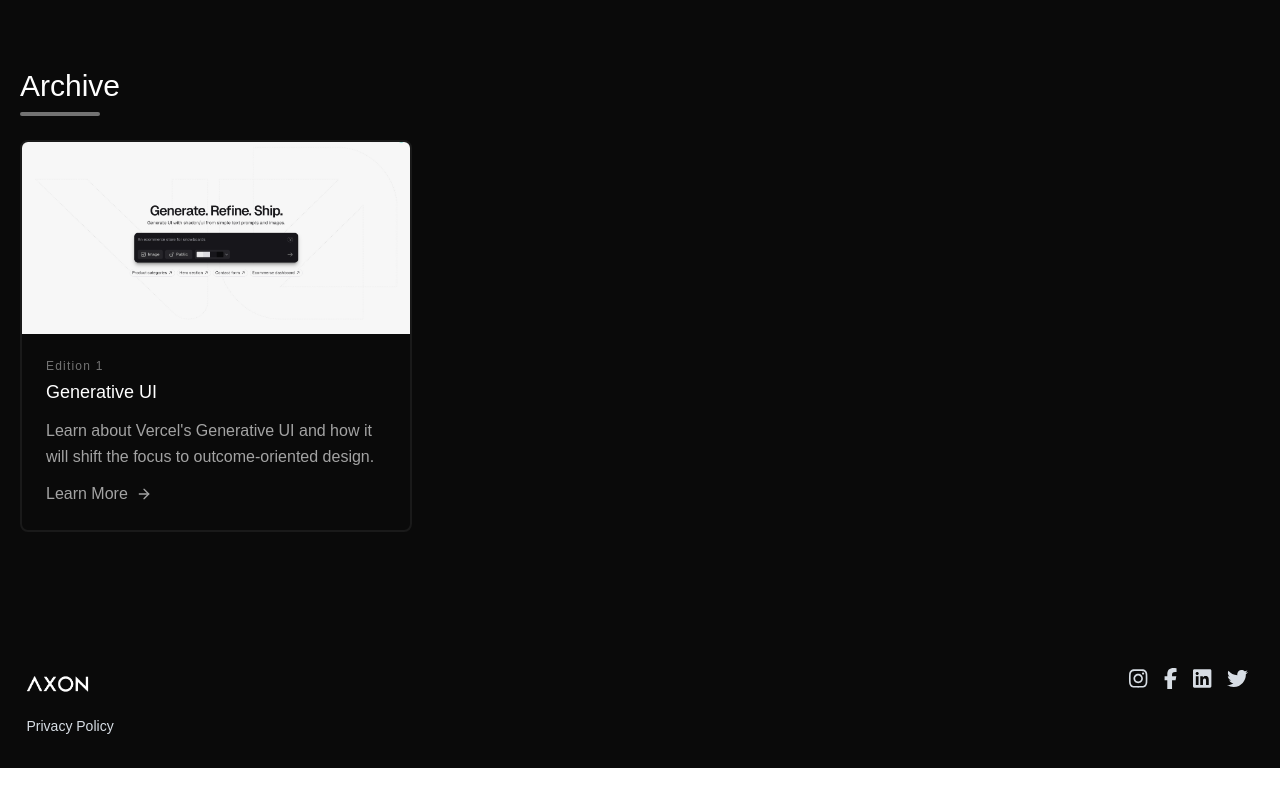
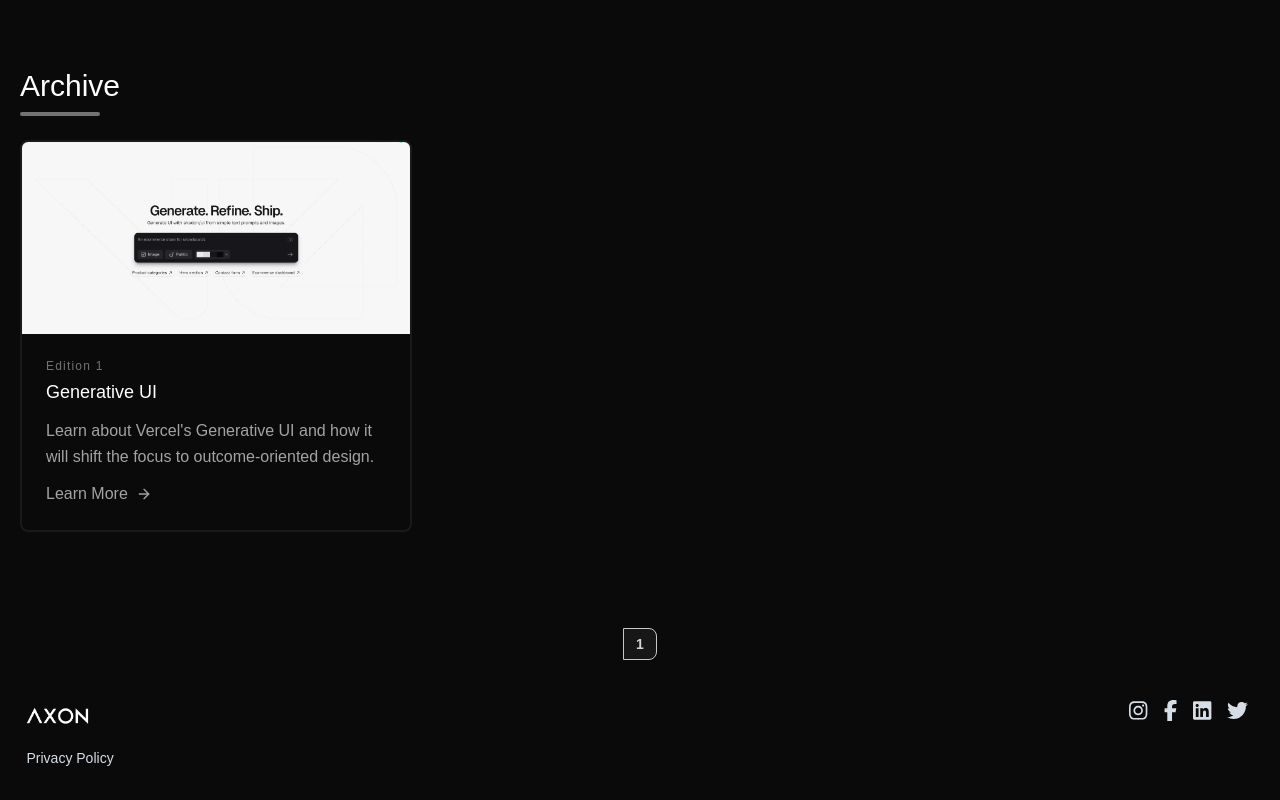
Before and after one commit to sleepycat-web/axon-newsletter, a Next.js app: page / in a window 1280 px wide. Shown: the part 828-1628 px from the top of the page. Before the commit the page ends 1596 px from the top, so only its background shows below. Built offline with nearby package versions, Linux system fonts and the light colour scheme.

Commit message:
add pagination

```diff
--- a/components/ui/archive.tsx
+++ b/components/ui/archive.tsx
@@ -33,7 +33,6 @@
   return (
     <section className="bg-neutral-950 font-poppins text-neutral-400 body-font ">
       <div className="container px-5 py-24 mx-auto">
-
         <div className="lg:w-1/2 w-full mb-6 ">
           <h1 className="sm:text-3xl text-2xl font-medium title-font mb-2 text-white">
             Archive
@@ -87,6 +86,11 @@
           ))}
         </div>
       </div>
+      <div className="flex justify-center items-center">
+        <div className="join">
+          <button className="join-item btn btn-sm bg-neutral-900 text-neutral-300 hover:bg-neutral-800 btn-active">1</button>
+        </div>
+      </div>
     </section>
   );
 };
--- a/components/ui/tracing-beam.tsx
+++ b/components/ui/tracing-beam.tsx
@@ -83,7 +83,7 @@
           viewBox={`0 0 20 ${svgHeight }`}
           width="20"
           height={svgHeight} // Set the SVG height
-          className=" ml-4 block"
+          className=" h-full ml-4 block"
           aria-hidden="true"
         >
           <motion.path
```
